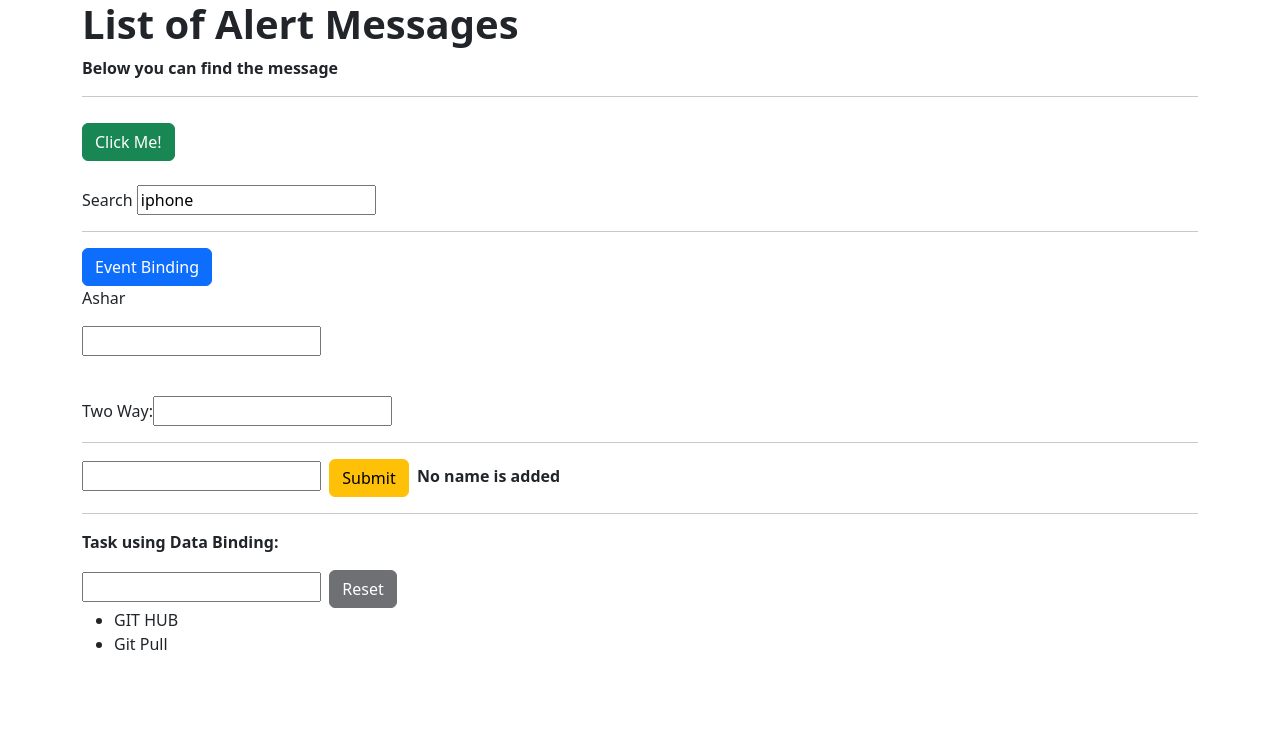
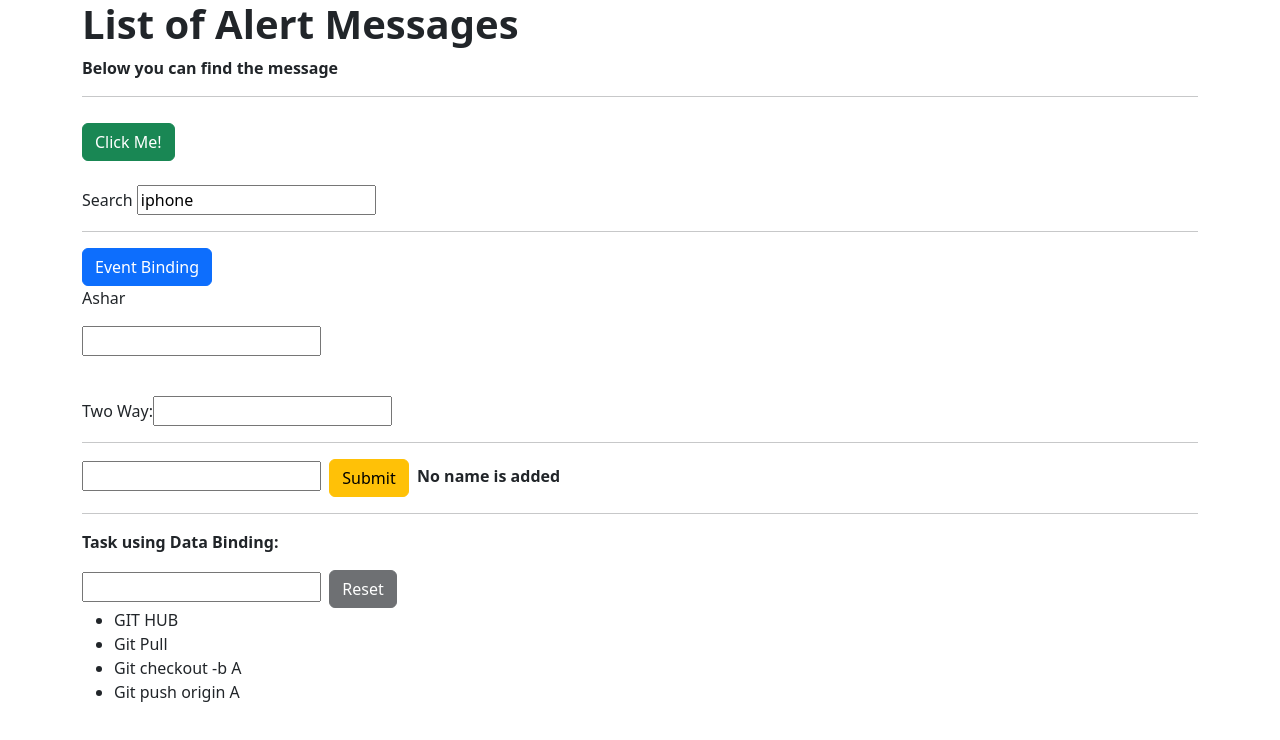
Before and after one commit to AsharudeenAD7/AngularProject, an Angular app: page / in a window 1280 px wide. Shown: the top 740 px of the page. Built offline with nearby package versions, Linux system fonts and the light colour scheme.

Commit message:
Branch A

```diff
--- a/src/app/event-binding/event-binding.component.html
+++ b/src/app/event-binding/event-binding.component.html
@@ -28,4 +28,6 @@
     </li> -->
     <li>GIT HUB</li>
     <li>Git Pull</li>
+    <li>Git checkout -b A</li>
+    <li>Git push origin A</li>
 </ul>
```
